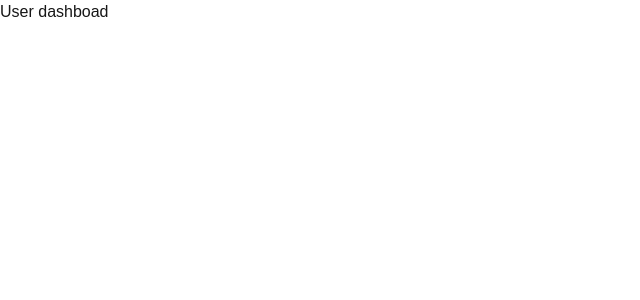
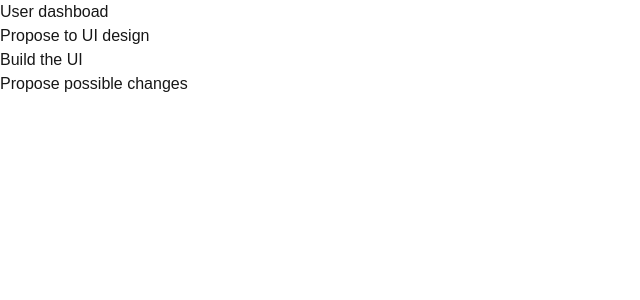
Before and after one commit to Oloye101/Bills, a Next.js app: page /dasboard in a window 1280 px wide. Shown: the top 300 px of the page, without its empty margins (0-640 px from the left). Built offline with nearby package versions, Linux system fonts and the light colour scheme.

Commit message:
Updated the UI dashboad

```diff
--- a/app/dasboard/page.js
+++ b/app/dasboard/page.js
@@ -4,6 +4,9 @@
     return (
         <main>
             <p> User dashboad</p>
+            <p> Propose to UI design</p>
+            <p>Build the UI</p>
+            <p>Propose possible changes</p>
         </main>
     )
 }
```
